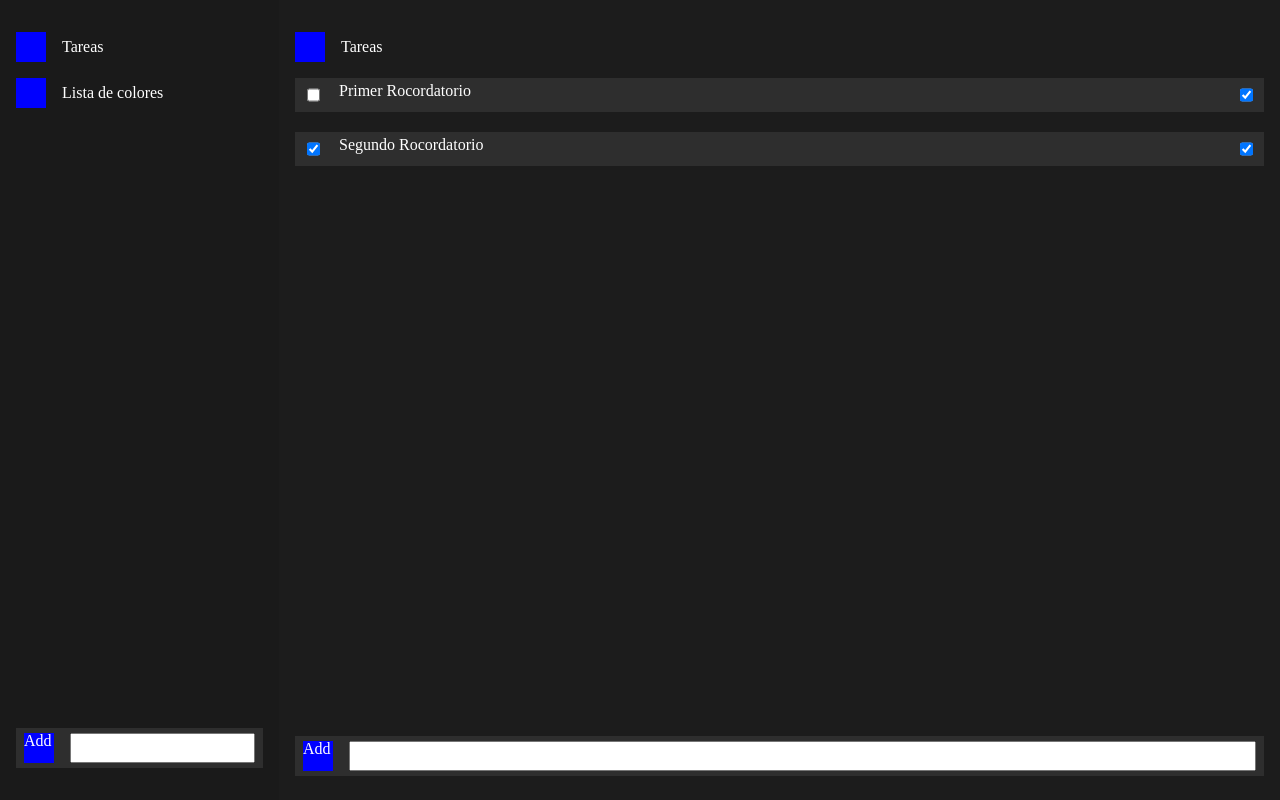
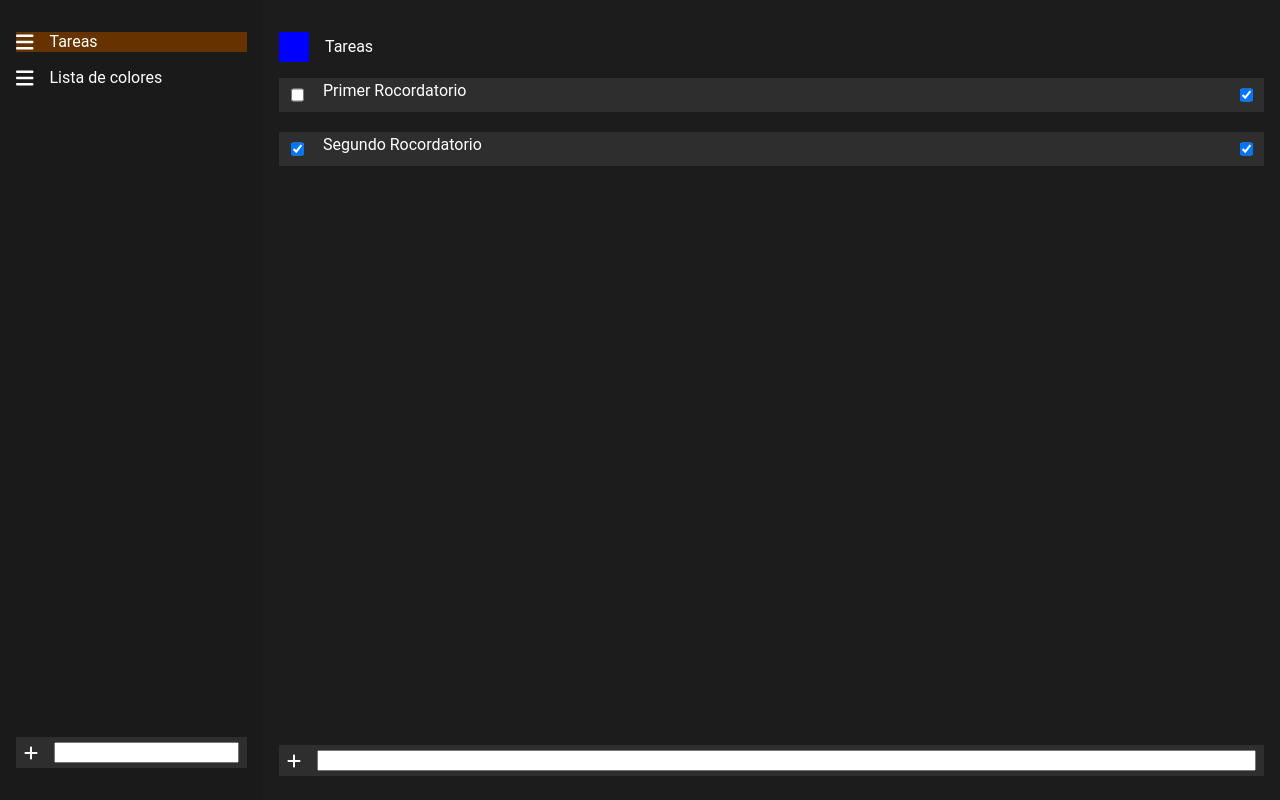
Before and after one commit to BetaKrankri/Remainme, a React (Create React App) app: page / in a window 1280 px wide. Built offline with nearby package versions, Linux system fonts and the light colour scheme.

Commit message:
powder :*

```diff
--- a/src/DataContext.js
+++ b/src/DataContext.js
@@ -7,7 +7,10 @@ export function DataProvider({ children, data }) {
   //Para mostrar toda la informacion
   const [tasks, setTasks] = useState(data.tasks);
   const [lists, setLists] = useState(data.lists);
+
+
   //Para mostrar la lista actual en la vusta de taskboard
+  //*Podria pasarse a App */
   const [currentList, setCurrentList] = useState('Tareas');
 
   return (
--- a/src/components/ListNav/ListButton/ListButton.js
+++ b/src/components/ListNav/ListButton/ListButton.js
@@ -1,16 +1,22 @@
 import { useContext } from "react";
 import { DataContext } from "../../../DataContext";
 
+import { FontAwesomeIcon } from '@fortawesome/react-fontawesome';
+import { faBars } from '@fortawesome/free-solid-svg-icons';
+
+
 function ListButton({ label }) {
-    const { setCurrentList } = useContext(DataContext);
+    const { setCurrentList, currentList } = useContext(DataContext);
+
+    const isSelected = currentList === label;
 
     return (
         <div
-            className='ListButton'
+        className={`ListButton button ${isSelected ? 'selected' : ''}`}
             onClick={() => {
                 setCurrentList(label)
             }}>
-            <div className='icon'></div>
+            <FontAwesomeIcon icon={faBars} className="button-icon"/>
             <div className='label'>{label}</div>
         </div>
     );
--- a/src/components/ListNav/ListButton/ListButton.scss
+++ b/src/components/ListNav/ListButton/ListButton.scss
@@ -8,4 +8,27 @@
         min-width: 30px;
         min-height: 30px;
     }
+
+    .button-icon {
+        font-size: 1.25rem;
+    }
+
 }
+
+.ListButton:hover {
+    cursor: pointer;
+
+    .button-icon {
+        // color: blue;
+    }
+    background-color:hsl(30, 100%, 25%);
+
+}
+
+.ListButton.selected {
+    background-color:hsl(30, 100%, 20%);
+}
+
+.ListButton, .ListButton>* {
+    transition: all ease-in .2s;
+}
--- a/src/components/NewItem/NewItem.js
+++ b/src/components/NewItem/NewItem.js
@@ -1,4 +1,7 @@
 import { useState } from 'react';
+
+import { FontAwesomeIcon } from '@fortawesome/react-fontawesome';
+import { faPlus } from '@fortawesome/free-solid-svg-icons';
 
 
 function NewItem({ onAdd }) {
@@ -6,8 +9,7 @@ function NewItem({ onAdd }) {
 
     return (
         <div className='NewItem'>
-            <div
-                className='icon'
+            <FontAwesomeIcon icon={faPlus} className='button-icon button'
                 onClick={() => {
                     // TODO: Verificar que no se encuentra ya el nombre en la lista.
                     const trimmedInput = inputText.trim();
@@ -16,8 +18,8 @@ function NewItem({ onAdd }) {
                     }
                     setInputText('');
                 }}
-            >Add</div>
-            <input
+            />
+            < input
                 value={inputText}
                 className=''
                 type='text'
--- a/src/components/NewItem/NewItem.scss
+++ b/src/components/NewItem/NewItem.scss
@@ -2,6 +2,7 @@
     background-color: hsl(0, 0%, 18%);
     padding: .3rem .5rem;
     display: flex;
+    align-items: center;
     gap: 1rem;
 
     .icon {
@@ -15,4 +16,7 @@
         min-width: none;
     }
 
+    .button-icon:hover {
+        cursor: pointer;
+    }
 }
--- a/src/styles/base/_base.scss
+++ b/src/styles/base/_base.scss
@@ -1,4 +1,8 @@
 body {
     background-color: hsl(0, 0%, 0%);
     color: white;
+
+    font-family: 'Roboto', monospace;
+    font-size: 16px;
+
 }
```
